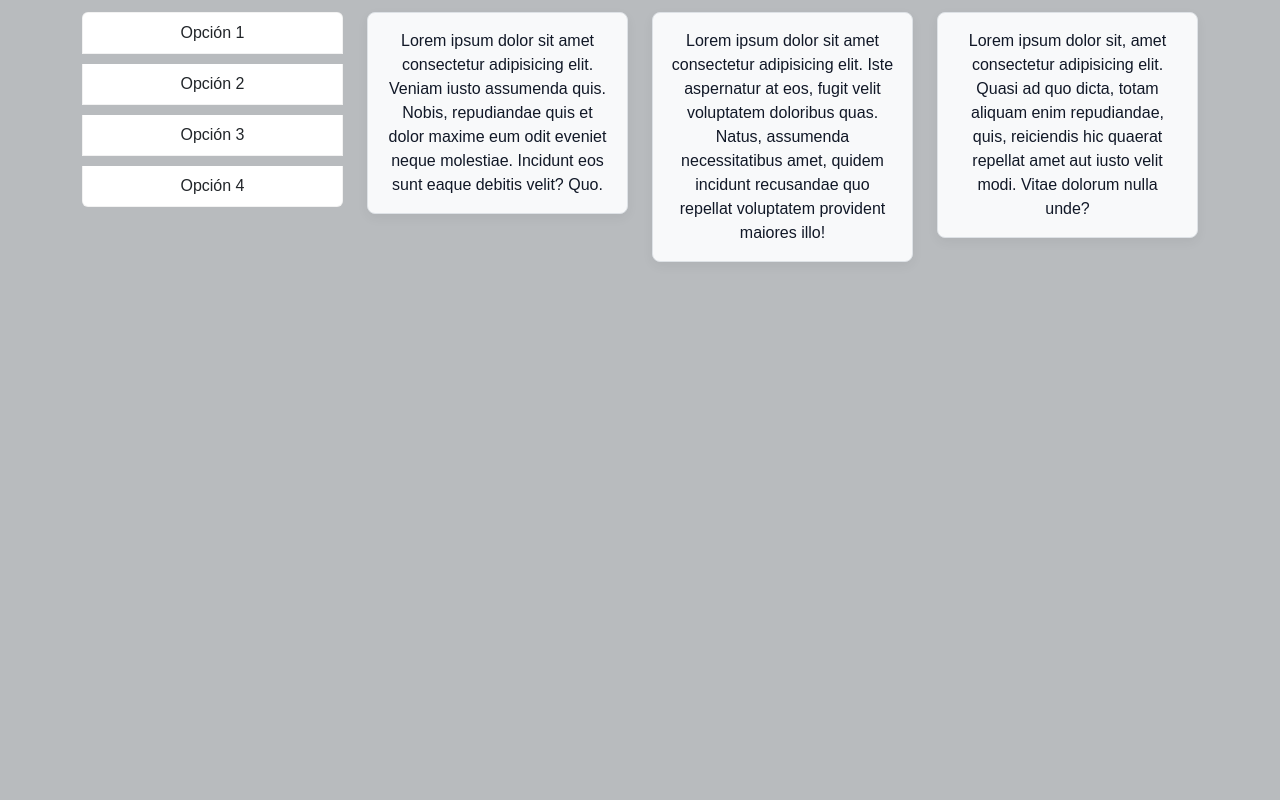
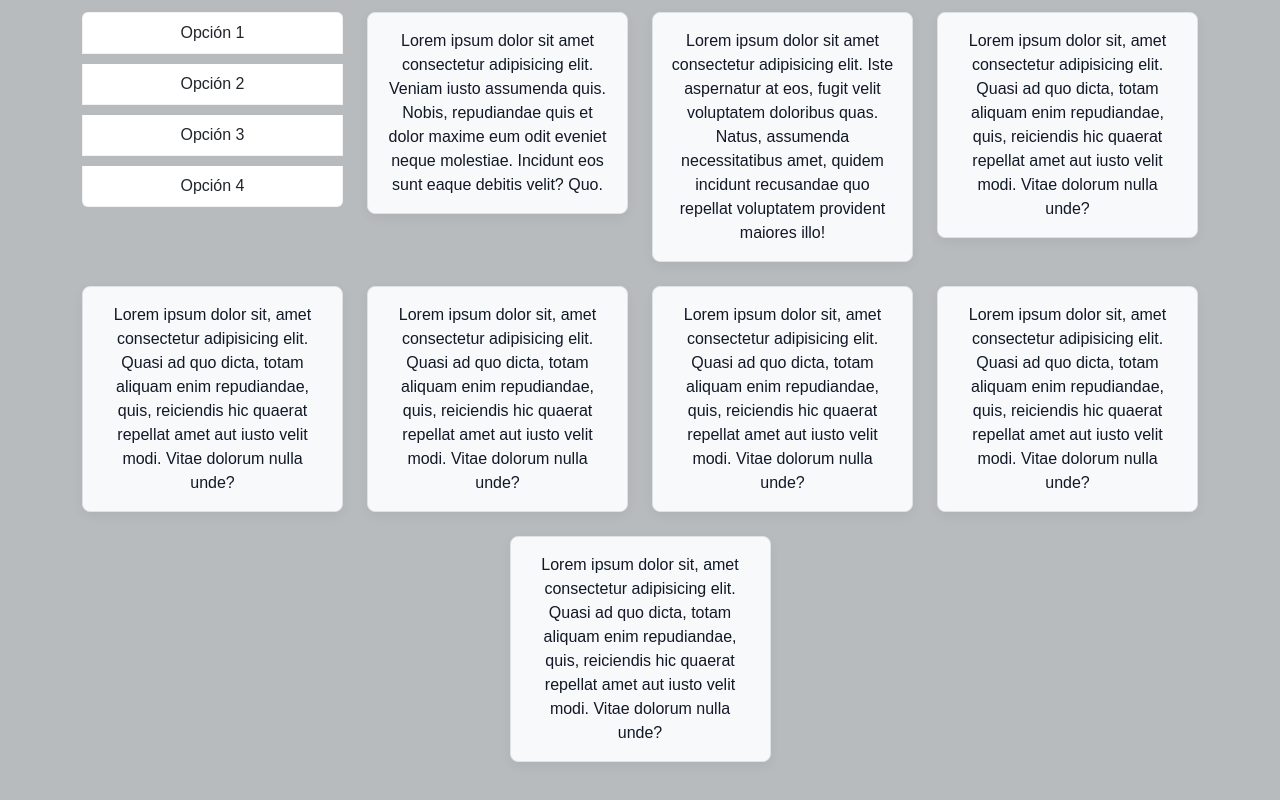
Before and after one commit to guillermooh/Responsive-Boostrap, a plain HTML site: page index.html in a window 1280 px wide. Shown: the part 404-1204 px from the top of the page. Before the commit the page ends 800 px from the top, so only its background shows below. Drawn offline with nearby package versions, Linux system fonts and the light colour scheme.

Commit message:
Agregar mas contenido

```diff
--- a/index.html
+++ b/index.html
@@ -91,6 +91,31 @@
                     dicta, totam aliquam enim repudiandae, quis, reiciendis hic quaerat repellat amet aut iusto velit
                     modi. Vitae dolorum nulla unde?</div>
             </div>
+            <div class="col-lg-3 col-md-6 col-sm-12">
+                <div class="p-3 border bg-light">Lorem ipsum dolor sit, amet consectetur adipisicing elit. Quasi ad quo
+                    dicta, totam aliquam enim repudiandae, quis, reiciendis hic quaerat repellat amet aut iusto velit
+                    modi. Vitae dolorum nulla unde?</div>
+            </div>
+            <div class="col-lg-3 col-md-6 col-sm-12">
+                <div class="p-3 border bg-light">Lorem ipsum dolor sit, amet consectetur adipisicing elit. Quasi ad quo
+                    dicta, totam aliquam enim repudiandae, quis, reiciendis hic quaerat repellat amet aut iusto velit
+                    modi. Vitae dolorum nulla unde?</div>
+            </div>
+            <div class="col-lg-3 col-md-6 col-sm-12">
+                <div class="p-3 border bg-light">Lorem ipsum dolor sit, amet consectetur adipisicing elit. Quasi ad quo
+                    dicta, totam aliquam enim repudiandae, quis, reiciendis hic quaerat repellat amet aut iusto velit
+                    modi. Vitae dolorum nulla unde?</div>
+            </div>
+            <div class="col-lg-3 col-md-6 col-sm-12">
+                <div class="p-3 border bg-light">Lorem ipsum dolor sit, amet consectetur adipisicing elit. Quasi ad quo
+                    dicta, totam aliquam enim repudiandae, quis, reiciendis hic quaerat repellat amet aut iusto velit
+                    modi. Vitae dolorum nulla unde?</div>
+            </div>
+            <div class="col-lg-3 col-md-6 col-sm-12">
+                <div class="p-3 border bg-light">Lorem ipsum dolor sit, amet consectetur adipisicing elit. Quasi ad quo
+                    dicta, totam aliquam enim repudiandae, quis, reiciendis hic quaerat repellat amet aut iusto velit
+                    modi. Vitae dolorum nulla unde?</div>
+            </div>
         </div>
     </section>
 
```
